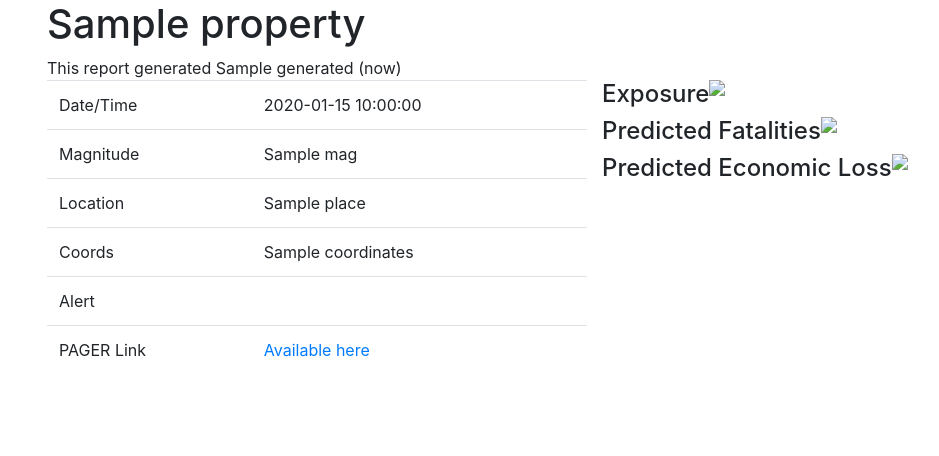
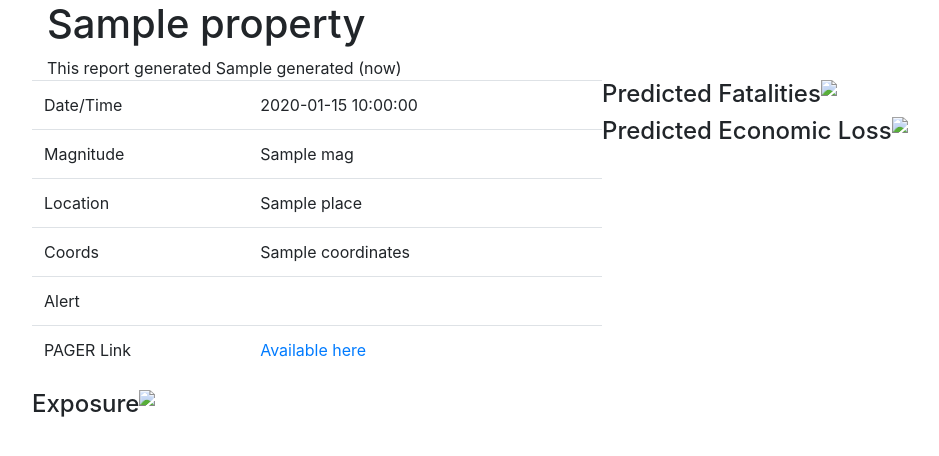
Before and after one commit to jHubCodingScheme/QuakeTracker, a Flask app: template app/templates/quake.html in a window 1280 px wide. Shown: the top 456 px of the page, without its empty margins (38-977 px from the left). Run offline with Flask 2, Linux system fonts and the light colour scheme; the template is opened without the code that fills it: most values are stand-ins (such as "Sample title", 1, 10 or a date in 2020); some libraries are stand-ins or nearby versions.

Commit message:
Move the exposure map to the left column

```diff
--- a/app/templates/quake.html
+++ b/app/templates/quake.html
@@ -30,6 +30,7 @@
 
             <div class="row">
                 <div class="col-md-6">
+                  <div class="row">
                     <table class="table">
                       <tr><td>Date/Time</td><td>{{quake["properties"]["time"]}}</td></tr>
                       <tr><td>Magnitude</td><td>{{quake["properties"]["mag"]}}</td></tr>
@@ -41,12 +42,15 @@
                       {% endif %}
                     </table>
                   </div>
-                <div class="col-md-6">
                   {% if quake["properties"]["products"]["losspager"] is defined %}
                   <div class="row">
                     <h4>Exposure</h4>
                     <img class='img-fluid' src='{{ quake["properties"]["products"]["losspager"][0]["contents"]["exposure.png"]["url"] }}'/>
                   </div>
+                  {% endif %}
+                </div>
+                <div class="col-md-6">
+                  {% if quake["properties"]["products"]["losspager"] is defined %}
                   <div class="row">
                     <h4>Predicted Fatalities</h4>
                     <img class='img-fluid' src='{{ quake["properties"]["products"]["losspager"][0]["contents"]["alertfatal_small.png"]["url"] }}'/>
```
Lines whose indentation alone changed are shown as unchanged.
